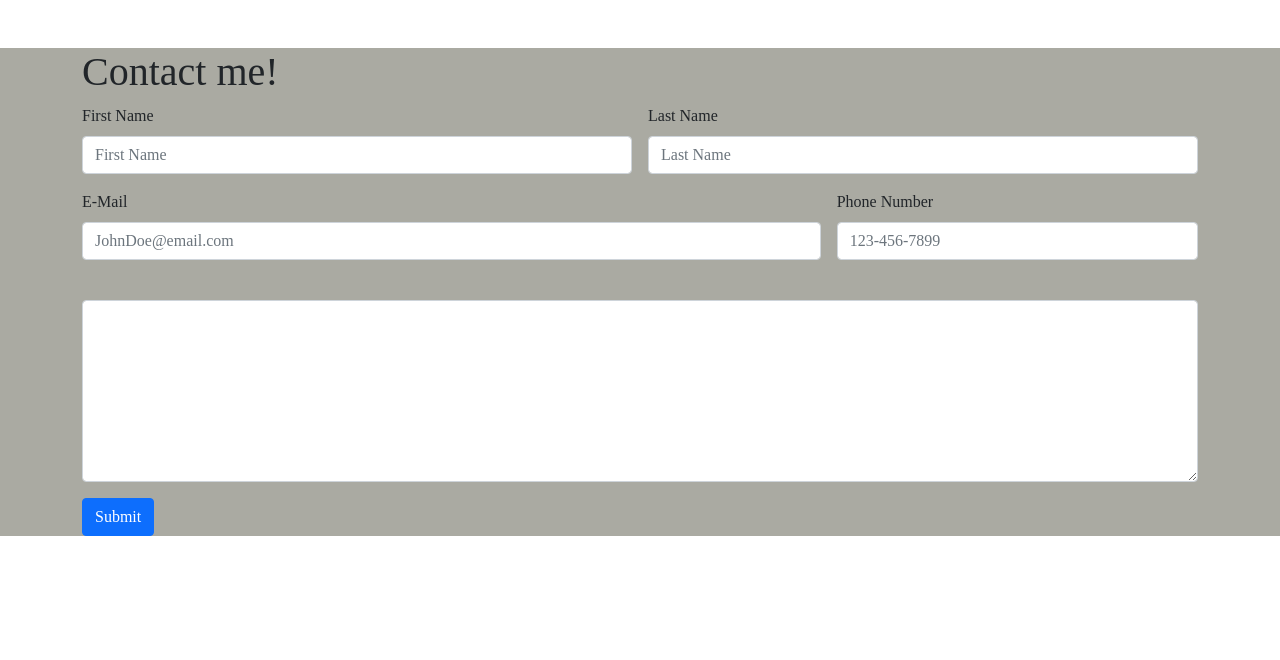
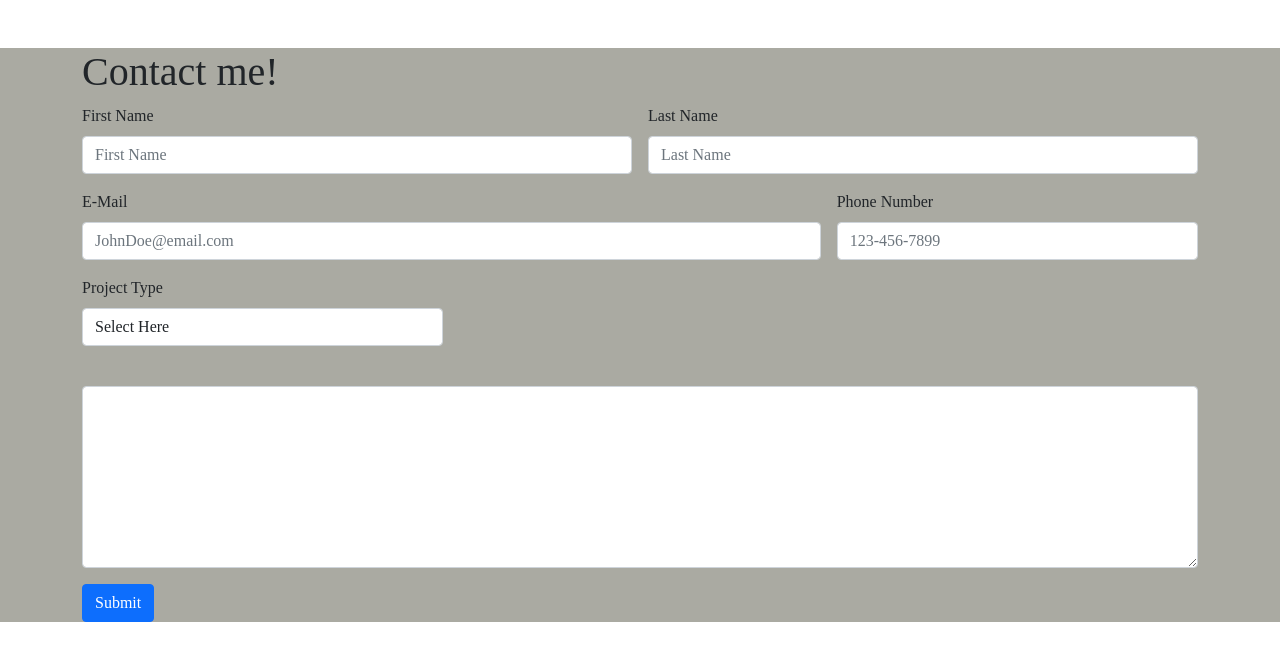
Before and after one commit to Styrlingjohn/SubCode, a React (Create React App) app: page /Contact in a window 1280 px wide. Shown: the top 660 px of the page. Built offline with nearby package versions, Linux system fonts and the light colour scheme.

Commit message:
added dropdown select test

```diff
--- a/src/components/pages/Contact.js
+++ b/src/components/pages/Contact.js
@@ -31,6 +31,15 @@ function Contact() {
                     required placeholder='123-456-7899'></input>
                 </div>
 
+                <div className='col-md-4'>
+                <label for='projectType' className='form-label'>Project Type </label>
+                <select type='select' className='form-control' name='Project Type' id='projectType' required>
+                    <option>Select Here</option>
+                    <option>Finish Basement</option>
+                    <option>Renovation </option>
+                </select>
+                </div>
+
                 <div className='col-md-12'>
                     <label for="comments" className='form-label'> </label>
                     <textarea className='form-control' id='comments' name='comments' rows='7' required></textarea>
```
